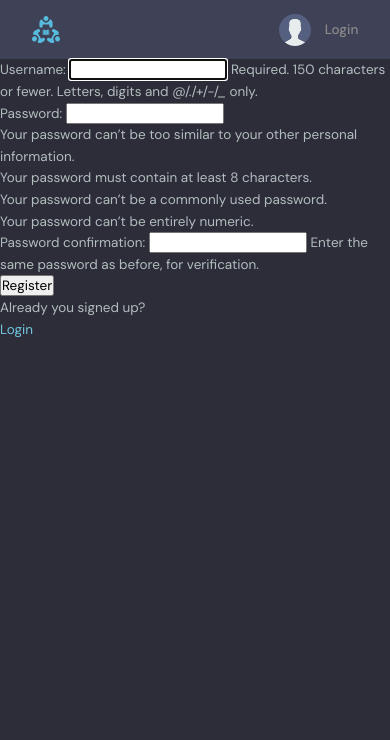
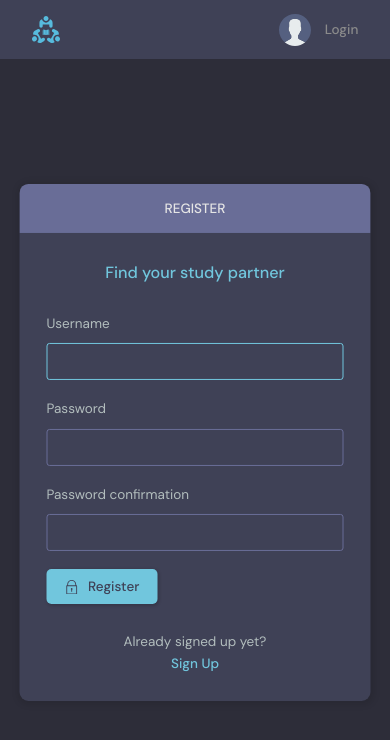
Before and after one commit to jabborov02/studybud, a Django app: page /register/ in a window 390 px wide. Shown: the top 740 px of the page. Run offline with Django 5.2, Linux system fonts and the light colour scheme.

Commit message:
5:35:02 - Mobile Responsiveness

```diff
--- a/base/templates/base/login_register.html
+++ b/base/templates/base/login_register.html
@@ -1,40 +1,97 @@
 {% extends 'main.html' %}
 
 {% block content %}
+<main class="auth layout">
+
+  {% if page == 'login' %}
+  <div class="container">
+    <div class="layout__box">
+      <div class="layout__boxHeader">
+        <div class="layout__boxTitle">
+          <h3>Login</h3>
+        </div>
+      </div>
+      <div class="layout__body">
+        <h2 class="auth__tagline">Find your study partner</h2>
+
+        <form class="form" action="" method="POST">
+          {% csrf_token %}
+          <div class="form__group form__group">
+            <label for="room_name">Email</label>
+            <input id="username" name="email" type="email" placeholder="e.g. dennis_ivy@email.com />
+          </div>
+          <div class="form__group">
+            <label for="password">Password</label>
+            <input id="password" name="password" type="password"
+              placeholder="&bull;&bull;&bull;&bull;&bull;&bull;&bull;&bull;" />
+          </div>
+
+          <button class="btn btn--main" type="submit">
+            <svg version="1.1" xmlns="http://www.w3.org/2000/svg" width="32" height="32" viewBox="0 0 32 32">
+              <title>lock</title>
+              <path
+                d="M27 12h-1v-2c0-5.514-4.486-10-10-10s-10 4.486-10 10v2h-1c-0.553 0-1 0.447-1 1v18c0 0.553 0.447 1 1 1h22c0.553 0 1-0.447 1-1v-18c0-0.553-0.447-1-1-1zM8 10c0-4.411 3.589-8 8-8s8 3.589 8 8v2h-16v-2zM26 30h-20v-16h20v16z">
+              </path>
+              <path
+                d="M15 21.694v4.306h2v-4.306c0.587-0.348 1-0.961 1-1.694 0-1.105-0.895-2-2-2s-2 0.895-2 2c0 0.732 0.413 1.345 1 1.694z">
+              </path>
+            </svg>
+
+            Login
+          </button>
+        </form>
+
+        <div class="auth__action">
+          <p>Haven't signed up yet?</p>
+          <a href="{% url 'register' %}" class="btn btn--link">Sign Up</a>
+        </div>
+      </div>
+    </div>
+  </div>
+  {% else %}
+  <div class="container">
+    <div class="layout__box">
+      <div class="layout__boxHeader">
+        <div class="layout__boxTitle">
+          <h3>Register</h3>
+        </div>
+      </div>
+      <div class="layout__body">
+        <h2 class="auth__tagline">Find your study partner</h2>
+
+        <form class="form" action="" method="POST">
+          {% csrf_token %}
+
+          {% for field in form %}
+          <div class="form__group form__group">
+            <label for="room_name">{{field.label}}</label>
+            {{field}}
+          </div>
+          {% endfor %}
 
 
-{% if page == 'login' %}
-<div>
-    <form method="POST" action="">
-        {% csrf_token %}
+          <button class="btn btn--main" type="submit">
+            <svg version="1.1" xmlns="http://www.w3.org/2000/svg" width="32" height="32" viewBox="0 0 32 32">
+              <title>lock</title>
+              <path
+                d="M27 12h-1v-2c0-5.514-4.486-10-10-10s-10 4.486-10 10v2h-1c-0.553 0-1 0.447-1 1v18c0 0.553 0.447 1 1 1h22c0.553 0 1-0.447 1-1v-18c0-0.553-0.447-1-1-1zM8 10c0-4.411 3.589-8 8-8s8 3.589 8 8v2h-16v-2zM26 30h-20v-16h20v16z">
+              </path>
+              <path
+                d="M15 21.694v4.306h2v-4.306c0.587-0.348 1-0.961 1-1.694 0-1.105-0.895-2-2-2s-2 0.895-2 2c0 0.732 0.413 1.345 1 1.694z">
+              </path>
+            </svg>
 
-        <label>Username:</label>
-        <input type="text" name="username" placeholder="Enter Username" />
+            Register
+          </button>
+        </form>
 
-        <label>Password:</label>
-        <input type="password" name="password" placeholder="Enter Password" />
-
-        <input type="submit" value="Login" />
-    </form>
-
-    <p>haven't you signed up yet?</p>
-    <a href="{% url 'register' %}">Sign Up</a>
-
-</div>
-
-{% else %}
-
-<div>
-    <form method="POST" action="">
-        {% csrf_token %}
-        {{form.as_p}}
-
-        <input type="submit" value="Register" />
-    </form>
-    <p>Already you signed up?</p>
-    <a href="{% url 'login' %}">Login</a>
-
-</div>
-{% endif %}
-
+        <div class="auth__action">
+          <p>Already signed up yet?</p>
+          <a href="{% url 'login' %}" class="btn btn--link">Sign Up</a>
+        </div>
+      </div>
+    </div>
+  </div>
+  {% endif %}
+</main>
 {% endblock content %}
--- a/base/templates/base/profile.html
+++ b/base/templates/base/profile.html
@@ -18,7 +18,9 @@
         <div class="profile__info">
           <h3>{{user.username}}</h3>
           <p>@{{user.username}}</p>
-          <a href="edit-user.html" class="btn btn--main btn--pill">Edit Profile</a>
+          {% if request.user == user %}
+          <a href="{% url 'update-user' %}" class="btn btn--main btn--pill">Edit Profile</a>
+          {% endif %}
         </div>
         <div class="profile__about">
           <h3>About</h3>
--- a/base/templates/base/room.html
+++ b/base/templates/base/room.html
@@ -109,7 +109,9 @@
         </div>
       </div>
       <div class="room__message">
-        <form action="#"><input name="" placeholder="Write your message here..." /></form>
+        <form action="" method="POST">
+          {% csrf_token %}
+          <input name="body" placeholder="Write your message here..." /></form>
       </div>
     </div>
     <!-- Room End -->
--- a/base/urls.py
+++ b/base/urls.py
@@ -6,8 +6,6 @@ urlpatterns = [
     path('login/', views.loginPage, name="login"),
     path('logout/', views.logoutUser, name="logout"),
     path('register/', views.registerPage, name="register"),
-
-
 
     path("", views.home, name="home"),
     path("room_page/<str:pk>", views.room, name="room"),
@@ -18,6 +16,8 @@ urlpatterns = [
     path('delete-room/<str:pk>/', views.deleteRoom, name="delete-room"),
     path('delete-message/<str:pk>/', views.deleteMessage, name="delete-message"),
 
+    path('update-user/', views.updateUser, name="update-user"),
+
 
 
 ]
--- a/base/views.py
+++ b/base/views.py
@@ -7,7 +7,7 @@ from django.contrib.auth.models import User
 from django.contrib.auth import authenticate, login, logout
 from django.contrib.auth.forms import UserCreationForm
 from .models import Room, Topic, Message
-from .forms import RoomForm
+from .forms import RoomForm, UserForm
 
 # Create your views here.
 
@@ -187,3 +187,16 @@ def deleteMessage(request, pk):
         return redirect("home")
 
     return render(request, "base/delete.html", {"obj": message})
+
+@login_required(login_url="login")
+def updateUser(request):
+    user = request.user
+    form = UserForm(instance=user)
+
+    if request.method == 'POST':
+        form = UserForm(request.POST, instance=user)
+        if form.is_valid():
+            form.save()
+            return redirect('user-profile', pk=user.id)
+
+    return render(request, 'base/update-user.html', {'form':form})
--- a/templates/navbar.html
+++ b/templates/navbar.html
@@ -22,7 +22,7 @@
             <!-- Logged In -->
             {% if request.user.is_authenticated %}
             <div class="header__user">
-                <a href="profile.html">
+                <a href="{% url 'update-user' %}">
                     <div class="avatar avatar--medium active">
                         <img src="https://randomuser.me/api/portraits/men/37.jpg" />
                     </div>
@@ -45,7 +45,7 @@
             {% endif %}
 
             <div class="dropdown-menu">
-                <a href="settings.html" class="dropdown-link"><svg version="1.1" xmlns="http://www.w3.org/2000/svg"
+                <a href="{% url 'update-user' %}" class="dropdown-link"><svg version="1.1" xmlns="http://www.w3.org/2000/svg"
                         width="32" height="32" viewBox="0 0 32 32">
                         <title>tools</title>
                         <path
```
Also changed, not shown: base/forms.py (+7 -0 lines), base/templates/base/delete.html (+31 -6 lines), base/templates/base/delete_old.html (added, +13 -0 lines), base/templates/base/login_register_old.html (added, +40 -0 lines), base/templates/base/update-user.html (added, +43 -0 lines), db.sqlite3, 1 other file.
